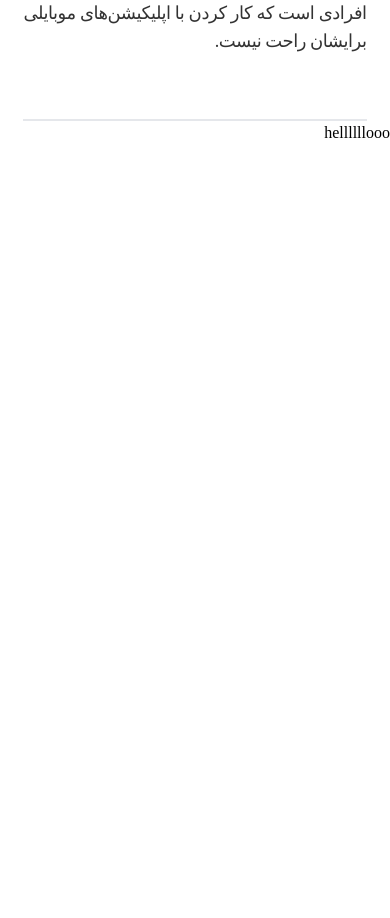
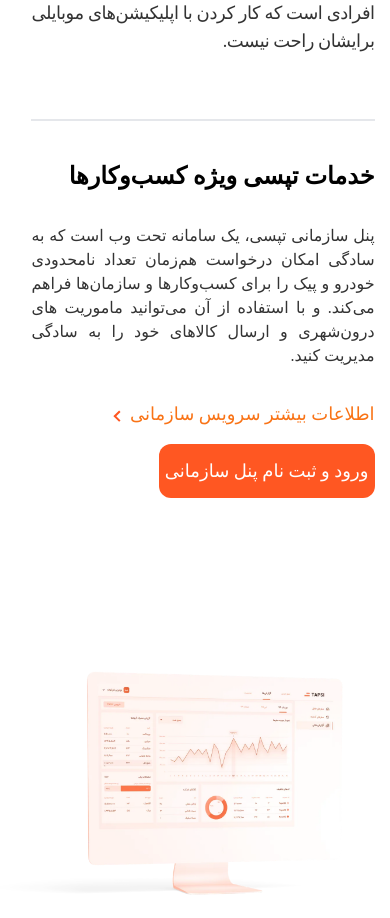
Before and after one commit to Parnia-mohammadi/Tapsi, a React (Vite) app: page / in a window 390 px wide. Shown: the part 1200-2118 px from the top of the page. Before the commit the page ends 1345 px from the top, so only its background shows below. Built offline with nearby package versions, Linux system fonts and the light colour scheme; a web font is replaced by a local one.

Commit message:
responsive ContentFile created

```diff
--- /dev/null
+++ b/src/Data/ContentData.jsx
@@ -0,0 +1,16 @@
+export const contentData = [
+  {
+    key: 0,
+    title: "خدمات تپسی ویژه کسب‌وکارها",
+    text: "پنل سازمانی تپسی، یک سامانه تحت وب است که به سادگی امکان درخواست هم‌زمان تعداد نامحدودی خودرو و پیک را برای کسب‌وکارها و سازمان‌ها فراهم می‌کند. و با استفاده از آن می‌توانید ماموریت های درون‌شهری و ارسال کالاهای خود را به سادگی مدیریت کنید.",
+    button: "ورود و ثبت نام پنل سازمانی",
+    imgUrl: "../src/assets/i-mac.webp",
+  },
+  {
+    key: 1,
+    title: "خرید کد اعتبار تپسی",
+    text: "کد اعتبار تپسی امکان استفاده از تخفیف یک تا ده درصدی سفر با تپسی را برای کاربران، کسب و کارها و سازمان‌ها فراهم می‌کند. تنها با صرف چند دقیقه می‌توانید این کد را تهیه کنید تا هزینه سفرهایتان با تپسی را کاهش دهید یا آن را در اختیار کارکنان و مشتریانتان بگذارید.",
+    button: "خرید کد اعتبار و تخفیف",
+    imgUrl: "../src/assets/macbook.webp",
+  },
+];
--- a/src/components/Header/Home.jsx
+++ b/src/components/Header/Home.jsx
@@ -2,6 +2,7 @@ import { useState } from "react";
 import Banner from "../Banner/Banner";
 import Header from "./Header";
 import TapsiService from "../tapsi-service/TapsiService";
+import Content from "../content/Content";
 
 function Home() {
   // for changing heroicons and showing drop down navbar
@@ -14,7 +15,7 @@ function Home() {
       <Header isNavOpen={isNavOpen} handleNavbar={handleNavbar} class="sticky top-0"/>
       <Banner isNavOpen={isNavOpen}/>
       <TapsiService/>
-      <div>hellllllooo</div>
+      <Content/>
     </div>
   );
 }
--- /dev/null
+++ b/src/components/content/Content.jsx
@@ -0,0 +1,63 @@
+import { contentData } from "../../Data/ContentData";
+
+function Content() {
+  return (
+    <div>
+      <ContentFile data={contentData}>
+        <div class="mt-8 mb-4">
+          <a href="#" class="text-orange-500 text-lg">
+            اطلاعات بیشتر سرویس سازمانی
+          </a>
+          <img
+            src="../src/assets/ic-left-arrow-orange.svg"
+            alt="arrow"
+            class="inline-block"
+          />
+        </div>
+      </ContentFile>
+    </div>
+  );
+}
+export default Content;
+
+function ContentFile({ data, children }) {
+  return (
+    <div>
+      {data.map((item) => {
+        return (
+          <div
+            key={item.key}
+            class={`flex ${
+              item.key == 1 ? "md:flex-row-reverse mt-0 pb-[10%]" : "md:flex-row mb-0 pt-[10%] pb-[8%] "
+            } flex-col gap-x-20 items-center px-[6%] md:px-[10%] md:justify-between lg:items-start"`}
+          >
+            <div class="md:w-1/2">
+              <p class="text-2xl font-bold mb-8 md:text-4xl">{item.title}</p>
+              <p class="text-base text-[#333] text-justify md:text-lg lg:text-lg">
+                {item.text}
+              </p>
+              {item.key == 0 ? children : null}
+              <button class={`btn-primary ${item.key == 1 ? "mt-8" : "mt-0"} `}>
+                {item.button}
+              </button>
+            </div>
+            <div class="w-full h-[60vh] mb-0 md:h-[70vh]  my-8 md:my-0 md:w-[45%] relative">
+            <img
+                src={item.imgUrl}
+                alt={item.title}
+                class={`w-full max-h-full absolute top-1/2 ${item.key==0?"right-8 md:right-0":""} -translate-y-1/2`}
+            />
+            </div>
+          </div>
+        );
+      })}
+    </div>
+  );
+}
+function ContentBanner(){
+return(
+    <div>
+        ContentBanner
+    </div>
+);
+}
--- a/src/components/tapsi-service/TapsiService.jsx
+++ b/src/components/tapsi-service/TapsiService.jsx
@@ -15,7 +15,8 @@ export default TapsiService;
 function Service() {
   const [serviceType, setServiceType] = useState(0);
   const intervalRef = useRef();
-  const data = (serviceType>6) ? dataService[serviceType-1]: dataService[serviceType];
+  const data =
+    serviceType > 6 ? dataService[serviceType - 1] : dataService[serviceType];
   //changing service type
   useEffect(() => {
     if (serviceType > 6) {
--- a/src/index.css
+++ b/src/index.css
@@ -17,6 +17,6 @@
 }
 @layer components{
 	.btn-primary{
-		@apply  bg-[#ff5722] py-[13px] px-14 mt-14 rounded-xl text-white text-lg hover:opacity-80
+		@apply  bg-[#ff5722] py-[13px] w-54 mt-14 rounded-xl text-white text-lg hover:opacity-80
 	}
 }
--- a/tailwind.config.js
+++ b/tailwind.config.js
@@ -22,6 +22,7 @@ export default {
       36: "9rem",
       38: "9.5rem",
       40: "10rem",
+      54: "13.5rem",
       60: "15rem",
       80 : "20rem",
       120:"30rem",
```
Also changed, not shown: src/assets/i-mac.png (added).
